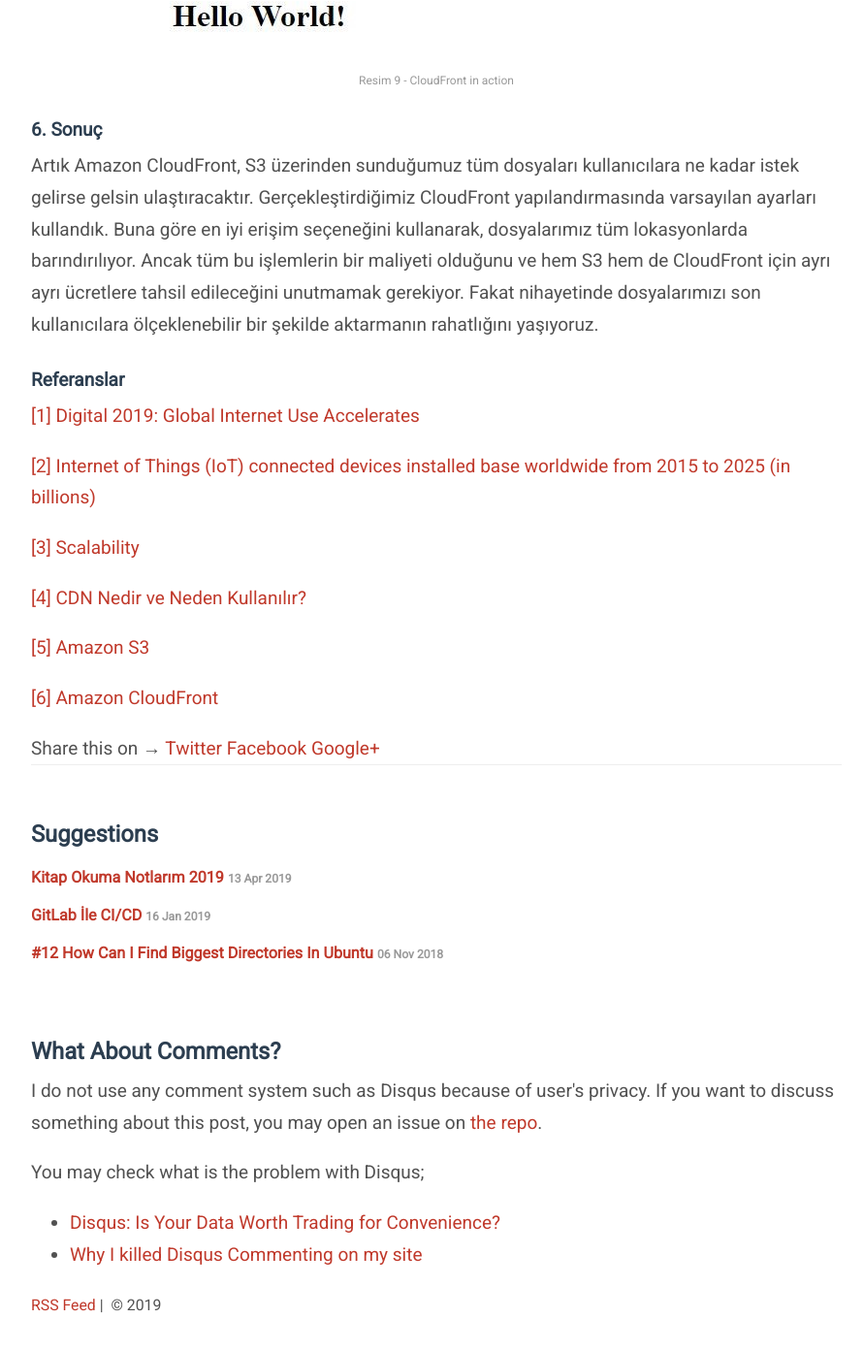
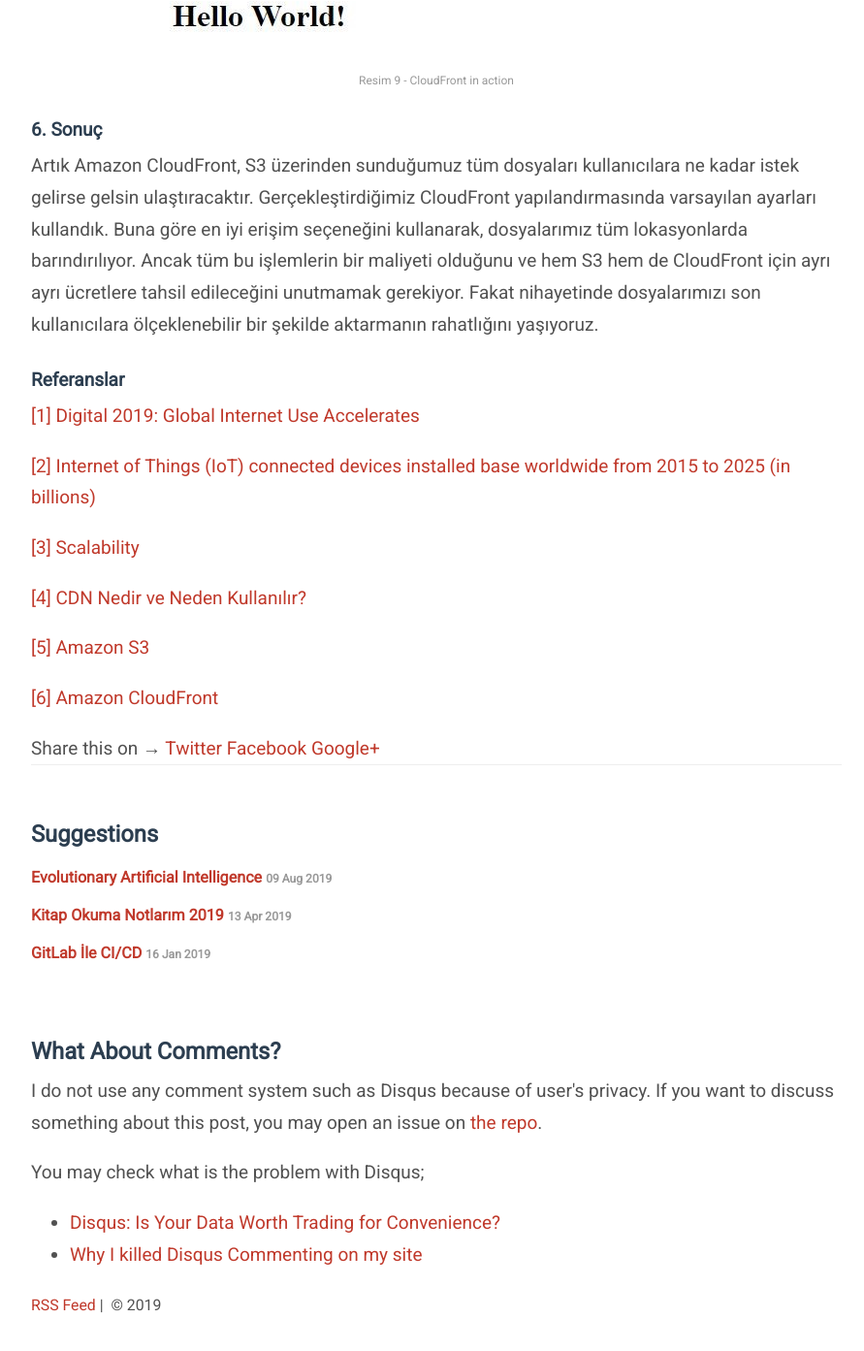
Before and after one commit to ozziest/ozziest.github.io, a Jekyll site: the page built from _posts/2019-04-13-aws-cloud-front-content-delivery-network-nedir-nasil-kullanilir.md, in a window 1280 px wide and 1400 px high, scrolled down 8940 px. Shown: the top 1393 px of the window at 97% size, without its empty margins (190-1081 px from the left). Built offline with Jekyll 4.4.1, drawn with Linux system fonts in a browser that asks for light colours; nearby versions of some CDN libraries; library files that are not in the unit come from our copies; some of the changed lines change nothing that is shown.

Commit message:
New article has been prepared.

```diff
--- a/_includes/share.html
+++ b/_includes/share.html
@@ -1,4 +1,4 @@
-<div class="share-page">
+<div class="share-page no-print">
     Share this on &rarr;
     <a href="https://twitter.com/intent/tweet?text={{ page.title }}&url={{ site.url }}{{ page.url }}&via={{ site.author.twitter_username }}&related={{ site.twitter_username }}" rel="nofollow" target="_blank" title="Share on Twitter">Twitter</a>
     <a href="https://facebook.com/sharer.php?u={{ site.url }}{{ page.url }}" rel="nofollow" target="_blank" title="Share on Facebook">Facebook</a>
--- a/_layouts/default.html
+++ b/_layouts/default.html
@@ -6,9 +6,9 @@
   <body>
 
     <div class="container content">
-      <header class="masthead">
+      <header class="masthead no-print">
         <h3 class="masthead-title">
-          <a href="https://avatars2.githubusercontent.com/u/2325140?v=3&s=460" target="_blank"
+          <a  href="https://avatars2.githubusercontent.com/u/2325140?v=3&s=460" target="_blank"
              title="Özgür Adem Işıklı" alt="Özgür Adem Işıklı">
             <img class="author-img-sm" src="https://avatars2.githubusercontent.com/u/2325140?v=3&s=460" title="Özgür Adem Işıklı" alt="Özgür Adem Işıklı"/>
           </a>
@@ -30,7 +30,7 @@
         {{ content }}
       </main>
 
-      <footer class="footer">
+      <footer class="footer no-print">
         <small>
           <a href="http://feeds.feedburner.com/iozguradem" target="_blank" alt="RSS Feed" title="RSS Feed">RSS Feed</a> |
           &copy; <time datetime="{{ site.time | date_to_xmlschema }}">{{ site.time | date: '%Y' }}</time>
--- a/_layouts/post.html
+++ b/_layouts/post.html
@@ -11,7 +11,7 @@
 {% include share.html %}
 
 {% if site.related_posts != empty %}
-<aside class="related">
+<aside class="related no-print">
   <h2>Suggestions</h2>
   <ul class="related-posts">
     {% for post in site.related_posts limit:3 %}
@@ -28,7 +28,7 @@
 </aside>
 {% endif %}
 
-<div>
+<div class="no-print">
   <h2>What About Comments?</h2>
   <p>
     I do not use any comment system such as Disqus because of user's privacy. If you want to
--- /dev/null
+++ b/_posts/2019-08-09-evolutionary-artificial-intelligence.md
@@ -0,0 +1,119 @@
+---
+layout: post
+title:  "Evolutionary Artificial Intelligence"
+date:   2019-08-09 15:00
+categories: [English, Coding, Essays]
+tags: artificial intelligence, ai, evolutionary, evolution, dna
+meta: artificial intelligence, ai, evolutionary, evolution, dna
+author: ozziest
+---
+
+<a href="https://pixabay.com/photos/dna-dns-biology-genetic-material-1388696/" target="_blank" title="">
+    <img src="/images/posts/30.jpg" class="center" />
+</a>
+
+#### Abstract
+
+Nowadays, everybody is talking about *Artificial Intelligence (AI)*. Every day is like a festival. New tools, new approaches, new software... Although some of our fears, it is the new magic of our usual life[1]. On the other hand, I feel different from happiness and fear. I feel that *we are stuck in a dead road* while we are trying to create AI. I feel like that because; I know that we can't see enough our road when we drive too fast. At such times, we should stop and think about what are we doing.
+
+First of all, many people think that we have good progress in artificial intelligence. We have self-driving cars, face recognition systems and even deep fake porn videos. Besides, there are many new areas which haven't been worked on yet.
+
+I do not doubt that everybody agrees we have some kind of * intelligence*. Certainly, they are *artificial* because we have built them by machines. But I think that we forget the main target of us while trying to solve tiny problems. Can you remember what was our main target?
+
+A. M. Turing has published a paper which is called "Computing Machinery And Intelligence" at 1950 [2]. He asked a very simple question in his paper; *"Can machines think?"*. After this question, humanity has started its most inspiring journey. But after 70 years, today, I want to criticize the point which we arrived. I don’t think we don’t have machines which can think. Moreover, with current methods, I don’t think that we will be able to create a machine which can think in the future.
+
+In this article, I will try to explain why we are going to neglect to build machines who can think and I will suggest another approach.
+
+#### Terminology
+
+The best way of thinking about something is starting to try to understand the terminology. Without understanding the essence of the words, we can’t think about ideas. That's why firstly we should define basic terms. We should answer those questions; *"What is artificial?"* and *"What is intelligence?"*.
+
+I use [Cambridge Dictionary](https://dictionary.cambridge.org/) online to find meanings of words. According to this, **artificial** is a something **made by people, often as a copy of something natural** [3]. This is a great definition because it says that there should be something **natural** to make a new copy by people. So what does **natural** mean? It is something which **can be found in nature and not involving anything made or done by people**[4].
+
+At this point, we know that what *artificial* and *natural* mean. When we use *artificial* word with *intelligence*, *intelligence* should be the natural one according to the definition. When we look at the definition of intelligence, clearly we see that is true. Cambridge Dictionary says that intelligence is **the ability to learn, understand, and make judgments or have opinions that are based on reason**[5]. Shortly, we are trying to create artificial intelligence which can learn, understand and make judgments. Best natural intelligence in the world is the human brain. It means that the main target is the copying of the human brain.
+
+#### Misunderstandings
+
+Until today, we were trying to *create* an *artificial brain* which can learn, understand and make judgments. Because if we could do that, it means, we would have *a real artificial intelligence*. Our main target was building something like the human brain. The problem was that it is too complicated to design by humans. Up to the present, we only made some tiny problem solvers. Today's *artificial intelligence* is not even close to the human mind.
+
+In our studies, we focus that the result of the journey and miss the journey itself. Think *the natural one* which we want to make an artificial of it, *human intelligence*. It hasn't been developed by other intelligent creatures. It is a completely natural result of nature. It is the magical presence of the *evolution*. But we think that we can design it simply. To accomplish this, we are trying to create learning models when we run across a real-world problem. With this method, we can solve tiny problems for a short time. At the end of the day, we will not have an *artificial intelligence* like the human brain.
+
+First of all, there are billions of problems in the universe. Because of the eternity of the universe, we know only a small amount of these problems. Even we can be able to know, we have to create new learning models for every specific problem. If we create a wrong learning model, we can get the wrong solution. Also, there is not any idea about how we can bind all these *learning models* in one brain in order to create *one intelligence*.
+
+We should ask ourselves, do we want to create a real *artificial intelligence*?
+
+#### Why Is Human Brain Perfect?
+
+In this section, I want to clarify some points. When we create a *learning model* in traditional artificial intelligence way, we can call that *learning model* as a brain. We can train that brain very well if it is perfect. The bad part of traditional methodologies is not the training process. They are bad because we aim to control how a brain should be made. We want to have a *perfect brain*. But the human brain is too complex and we barely know how it is working.
+
+Let's think about the human brain for a while. Why it is so precious? How could be so clever?
+
+Human brain -or any kind of creatures brain- has been developed by nature in under the circumstances of evolution. It hasn't been designed by anybody. It didn't have any aim. The brain we have has a *perfect learning model* today but it is not being in here because of any specific reason. We have it now because it helped us to survive. That's why I claim that evolution idea should be the key element of creating a real artificial intelligence.
+
+#### Evolutionary Artificial Intelligence
+
+You would discover *natural selection* when you think why a lion is so magnificent. But once upon a time, they weren't perfect like nowadays. Circumstances were so hard. If a creature doesn't adopt its environment very well, it would extinct. They have to have special skills to survive in their nature such as camouflage, hunting or speed. With this way, we can design an artificial intelligence which could be perfect if we create an evolutionary environment for it.
+
+To create an environment for artificial intelligence, we should understand basic facts of evolution. All parts of evolution should be simulated on computers due to our main target is making a copy of real world. Definition and finding equal corresponses of evolutions are our basic steps to create *evolutionary artificial intelligence*.
+
+In real world, there are **organisms** which are single living plant, animal or virus [6]. Those organisms live on a **planet** like earth. Also there are many **stimulants** which can affect the organism. When an interaction is appeared, the organism **responds**. This process is called **cell signaling** [7]. Besides, those organisms reproduces themselves. While they are creating a new offspring, **DNA** chains of ancestors are used. Every new offspring should be the same of its ancestor. But in real world, there is a **mutation** factor which disrupts the DNA structure. This new organism with a new DNA chain is tested by the *environment* about how is suitable to live on the environment. This is called **natural selection**. After this life cycle has continued for a long time, different kind of animals have been appeared. One of them is us which has got a super brain which can learn, understand, and make judgments. And I claim that if we can create same structure on computers, we can produce an artificial  intelligence on machines.
+
+In our virtual enviroment, the artificial  intelligence doesn't have to be a physical creature such as a bug, a lion or a human. We aim to create an intelligence. To make it, we don't have to have a real body. Insted of create a body -like a robot-, simple we can create a computer program.
+
+So that we can name a simple *program* as an organism. When a program has been executed, executer of the program (physical presence of computer) would be the *planet*. In this case, stimulants would be every signals in the system such as camera signals, microphone signals, every data transmission in ports, the data which is located in RAM or HDD. When a stimulant has been processed, *the program* will produce a new response for the computer. As a principle of evolution, organism doesn't have any purpose in its actions. All of actions are generated randomly. Also, the program should have an abilty to create a copy of itself so that it creates new offsprings. While it is creating a new copy, it should change its structure too. Because organisms have DNA chains which define the behaviour of the organism. In our virtual world, the program should have its DNA structure. Maybe, the code of the program can be use as DNA. With this method, every program should have its code. Also every program should be able to create a new copy with its code. Of course, as a key point, if we are talking about evolution, while the program is creating a new copy, it should mutate the code randomly, a little bit. As a result, a new copy of the program should be *almost* same like the ancestor.
+
+You might think that a system like this can turn to a garbage. You are right because, probably most of programs will be turn to garbage which is something can't be executed. But in this randomness, some programs which have some ability to survive may occur. This little *chance* is the hearth of the evolution which has created human brain.
+
+Of course, this method can have some problems of in it. That's why we should start to criticize the theory.
+
+#### The Problem Of DNA
+
+As I mentioned before, the code of the program can be used as DNA. The problem is that most of the modern programming languages are so fragile. Even a missing comma can break the compiling process. In the copying process, the code should be mutated randomly. But most of the new versions will not be able to compile. Even *stillbirth scenario* is a something which we see in real life, at least one of the new version should survive. That's why low-level programming languages, like *Assembly*, can be more useful to use as DNA.
+
+On the other hand, creating a completely new DNA structure which less fragile can be efficient too. The new structure should be able to mutate easily and should be less fragile rather than high-level programming code.
+
+Whichever way (low-level programming language or new DNA structure) we choose, every program should have a DNA which carries information about its behavior.
+
+#### The Problem Of Time
+
+Evolution started almost 5 billion years ago. The human brain is a very new concept for evolution. The question is, do we need same time to create a new copy of the human brain? We can create a new version of a program in milliseconds. But we can't wait another 5 billion years. It is too much time for us. That's why the problem of time is a very important drawback for us.
+
+Also, I don't think that this is something which is computable. Because of randomness, we can't know it will take almost the same time. On the other hand, it doesn't have to follow the same evolution path. Probably, it will follow completely different style.
+
+#### The Problem Of Random Infinity
+
+Hearth of the human brain's evolution was *randomness*. But it can be worse as it can be great. Because, if we talk about creating new DNA structure with randomity, I am sure that we will have a different type of programs. In their nature (physical presence of computer), we can design a system who can kill them. In those circumstances, some of new programs types can adopt that environment. We can observe the evolution of new creatures. But they don't have to follow the same evolutionary path as the human mind. There is no obligation to follow the same path.
+
+First, we can't create the same environment as the evolution of the human brain has. The environment could be similar but not the same. Even we can create almost the same environment (which is not possible), randomness will still follow a different path because of infinity. We can't know what kind of creatures we will have. We can't know what kind of intelligence we will have. It is a completely blind shot.
+
+#### The Problem Of Security of Humanity
+
+Because of the problem for random infinity, we can't be sure what we will have. There can be some great creatures which can live on a computer. But also, there can be some destructive creatures too which want to destroy everything. We can create an environment which is closed outside to block undesirable results. But it will reduce the speed of evolution. The speed of evolution would increase as much as creatures can have the data.
+
+We can face the fact computers destroy humanity.
+
+#### Epilogue
+
+There are many artificial intelligence methods which we can use today. Most of them are so powerful in order to solve problems. Probably we will make our life easier with those artificial intelligence applications. After all, I am not happy with this result because they can't think like the human mind.
+
+I suggest a solution which can be possible in order to solve this thinking problem. I claim that we can create artificial intelligence with a very old method, *evolution*, which is responsible to create a human mind. I claim that artificial intelligence can occur randomly on a computer if we apply basic evolution rules. On the other hand, I accept that there are some possible problems which should be solved in practice.
+
+The human mind is the most exciting result of evolution. Because it can compose operas. It can write sonnets. Moreover, nobody organized the human brain in order to do those activities. A human mind does this because it can think. What a wonderful thing to think, isn't it? If nature has built it once, it can do it one more time for us.
+
+Maybe the evolutionary artificial intelligence will be the best teacher of us in order to love each other more although the fears we have. If you think the same, please contribute the idea as possible as you can. If this is a bad idea, please explain why, and we will forget this theory.
+
+### References
+
+[[1] Why Elon Musk fears artificial intelligence](https://www.vox.com/future-perfect/2018/11/2/18053418/elon-musk-artificial-intelligence-google-deepmind-openai)
+
+[[2] Computing Machinery And Intelligence](https://www.csee.umbc.edu/courses/471/papers/turing.pdf)
+
+[[3] Meaning of artificial in English - Cambridge Dictionary](https://dictionary.cambridge.org/dictionary/english/artificial)
+
+[[4] Meaning of natural in English - Cambridge Dictionary](https://dictionary.cambridge.org/dictionary/english/natural)
+
+[[5] Meaning of intelligence in English - Cambridge Dictionary](https://dictionary.cambridge.org/dictionary/english/intelligence)
+
+[[6] Meaning of organism in English - Cambridge Dictionary](https://dictionary.cambridge.org/dictionary/english/organism)
+
+[[7] Introduction to cell signaling - Khan Academy](https://www.khanacademy.org/science/biology/cell-signaling/mechanisms-of-cell-signaling/a/introduction-to-cell-signaling)
--- a/_sass/_base.scss
+++ b/_sass/_base.scss
@@ -82,4 +82,12 @@
   margin-left: 20px;
 }
 
+@media print
+{
+  .no-print, .no-print *
+  {
+    display: none !important;
+  }
+}
+
 @import "_social"
```
Also changed, not shown: images/posts/30.jpg (added).
